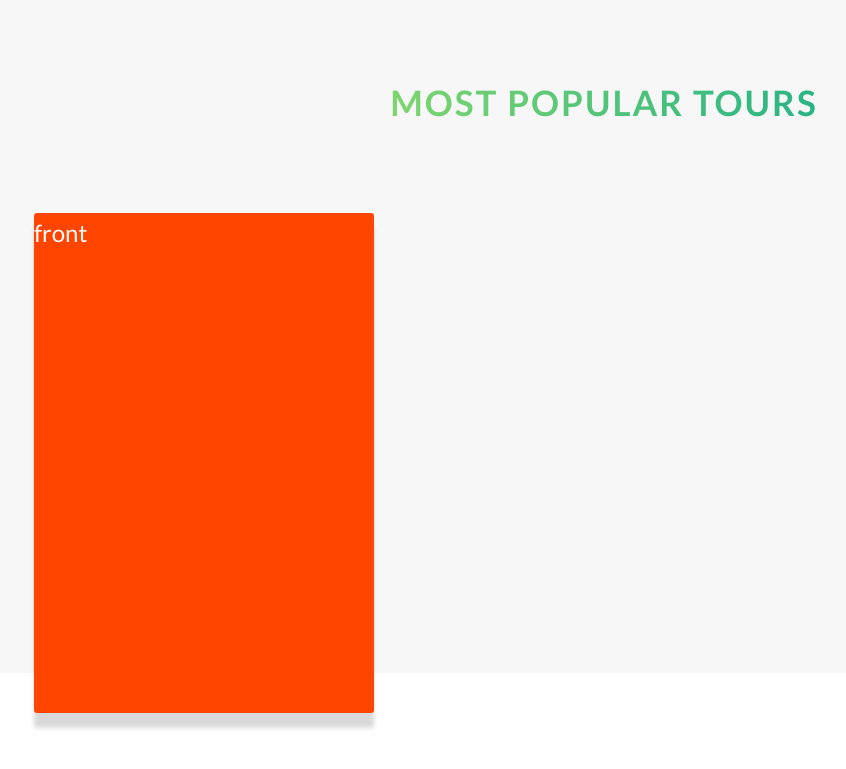
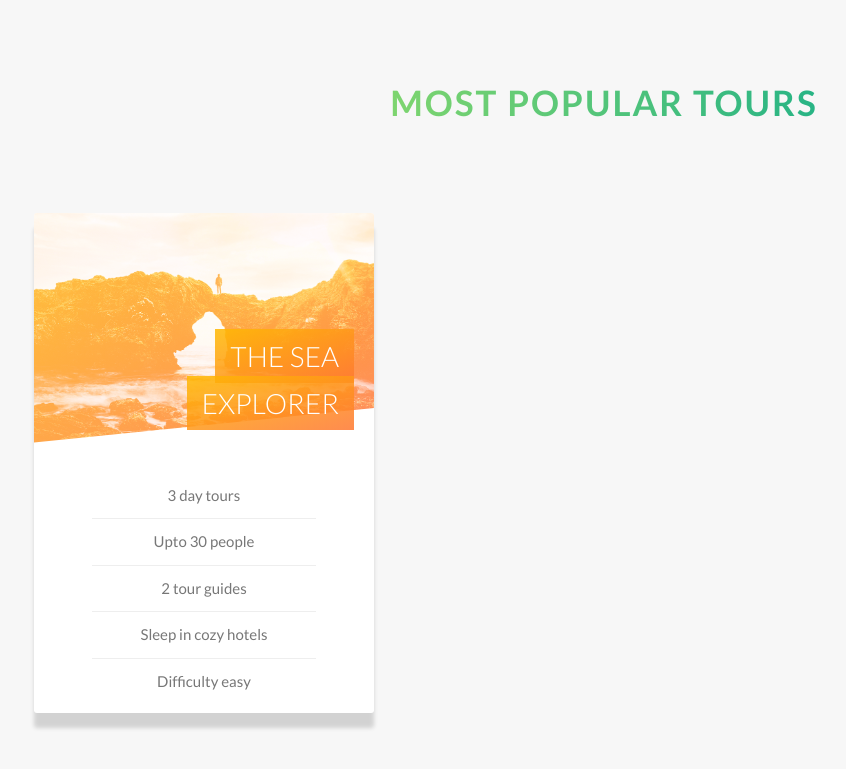
Before and after one commit to kewintitus/Natours, a website: page index.html in a window 1280 px wide. Shown: the part 2247-3016 px from the top of the page, without its empty margins (36-882 px from the left). Before the commit the page ends 2960 px from the top, so only its background shows below. Drawn offline with Linux system fonts and the light colour scheme.

Commit message:
added flipping card

```diff
--- a/index.html
+++ b/index.html
@@ -129,7 +129,23 @@
         <div class="row">
           <div class="col-3_1">
             <div class="card">
-              <div class="card-side card-side--front">front</div>
+              <div class="card-side card-side--front">
+                <div class="card__picture card__picture--1">&nbsp;</div>
+                <div class="card__heading">
+                  <span class="card__heading-span card__heading-span--1"
+                    >The sea explorer</span
+                  >
+                </div>
+                <div class="card__details">
+                  <ul>
+                    <li>3 day tours</li>
+                    <li>Upto 30 people</li>
+                    <li>2 tour guides</li>
+                    <li>Sleep in cozy hotels</li>
+                    <li>Difficulty easy</li>
+                  </ul>
+                </div>
+              </div>
               <div class="card-side card-side--back card-side--back-1">
                 back
               </div>
--- a/sass/abstracts/_variables.scss
+++ b/sass/abstracts/_variables.scss
@@ -12,6 +12,7 @@
 $color-tertiary-dark: #5643fa;
 
 $color-grey-1: #f7f7f7;
+$color-grey-2: #eee;
 
 //FONT
 $default-font-size: 1.6rem;
--- a/sass/components/_card.scss
+++ b/sass/components/_card.scss
@@ -12,12 +12,13 @@
     left: 0;
     width: 100%;
     backface-visibility: hidden;
-    color: #fff;
+
     border-radius: 3px;
     box-shadow: 0 1.5rem 0.4rem rgba($color-black, 0.15);
+    overflow: hidden;
 
     &--front {
-      background-color: orangered;
+      background-color: $color-white;
     }
     &--back {
       background-color: green;
@@ -34,9 +35,72 @@
     }
   }
   &:hover &-side--front {
-    transform: rotateY(180deg);
+    transform: rotateY(-180deg);
   }
   &:hover &-side--back {
     transform: rotateY(0);
   }
+
+  &__picture {
+    background-size: cover;
+    height: 23rem;
+    background-blend-mode: screen;
+    -webkit-clip-path: polygon(0 0, 100% 0, 100% 85%, 0 100%);
+    clip-path: polygon(0 0, 100% 0, 100% 85%, 0 100%);
+    &--1 {
+      background-image: linear-gradient(
+          to right bottom,
+          $color-secondary-light,
+          $color-secondary-dark
+        ),
+        url('../../img/nat-5.jpg');
+    }
+    &--2 {
+      background-image: url('../../img/nat-6.jpg');
+    }
+    &--3 {
+      background-image: url('../../img/nat-6.jpg');
+    }
+  }
+  &__heading {
+    font-size: 2.8rem;
+    font-weight: 300;
+    text-transform: uppercase;
+    color: $color-white;
+    position: absolute;
+    top: 12rem;
+    right: 2rem;
+    text-align: right;
+    width: 75%;
+  }
+
+  &__heading-span {
+    padding: 1rem 1.5rem;
+    -webkit-box-decoration-break: clone;
+    box-decoration-break: clone;
+    &--1 {
+      background-image: linear-gradient(
+        to right bottom,
+        rgba($color-secondary-light, 0.85),
+        rgba($color-secondary-dark, 0.85)
+      );
+    }
+  }
+
+  &__details {
+    padding: 3rem;
+    ul {
+      list-style: none;
+      width: 80%;
+      margin: 0 auto;
+      li {
+        text-align: center;
+        font-size: 1.5rem;
+        padding: 1rem;
+        &:not(:last-child) {
+          border-bottom: 1px solid $color-grey-2;
+        }
+      }
+    }
+  }
 }
--- a/sass/pages/_home.scss
+++ b/sass/pages/_home.scss
@@ -27,6 +27,6 @@
 
 .section-tours {
   background-color: $color-grey-1;
-  padding: 25rem 0 40rem 0;
+  padding: 25rem 0 50rem 0;
   margin-top: -10rem;
 }
```
Also changed, not shown: css/style.css, 1 other file.
